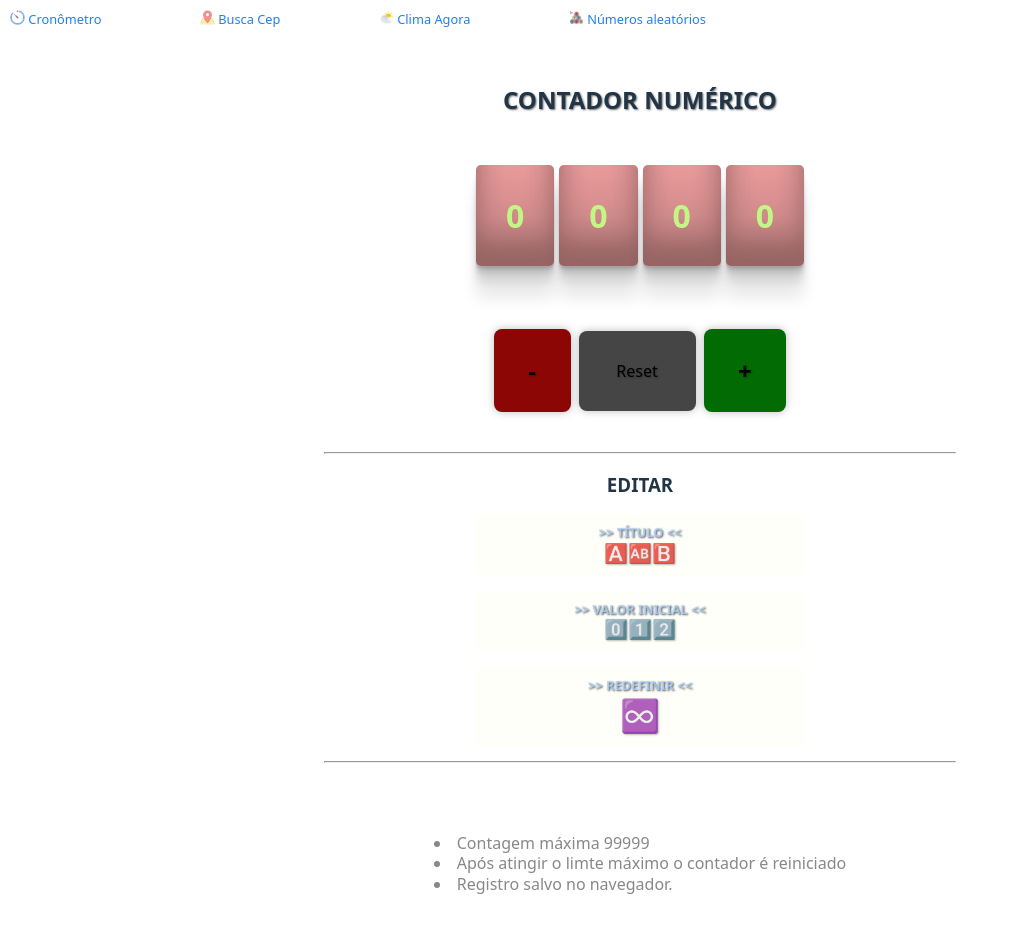
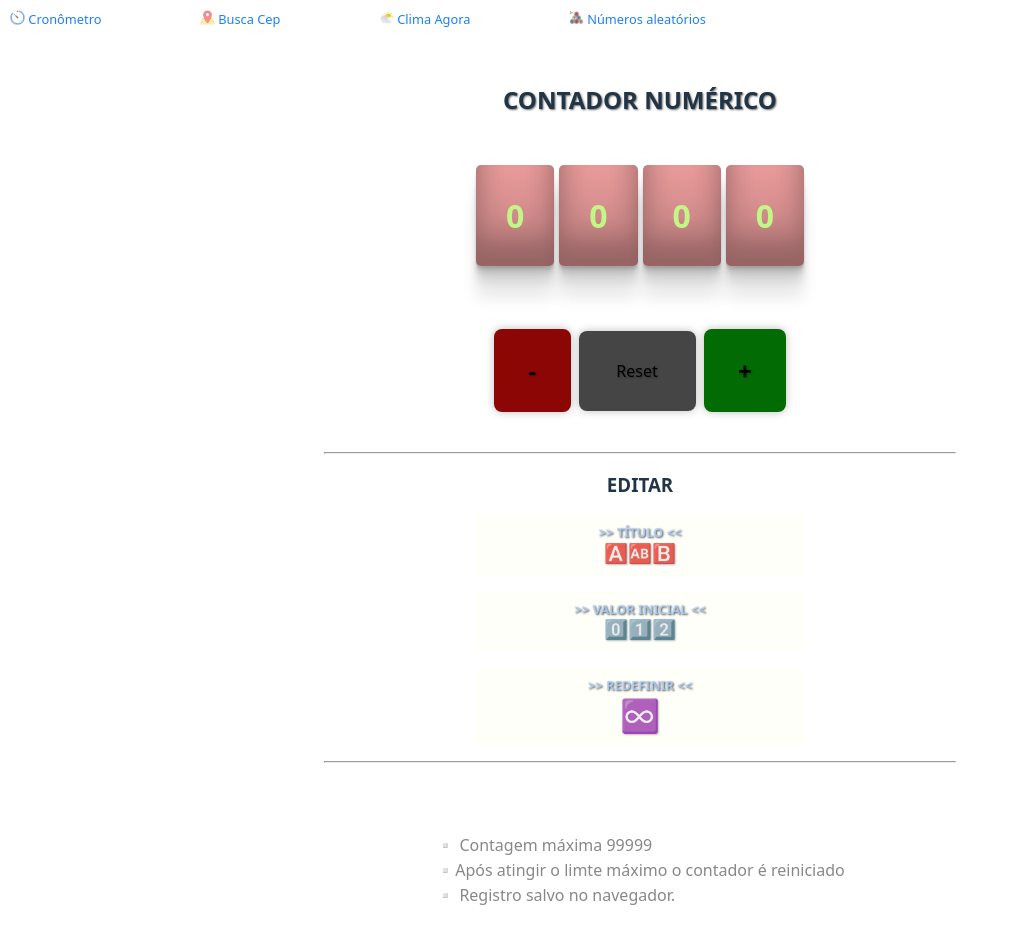
Before and after one commit to lfalvespe/contador, a React (Vite) app: page / in a window 1280 px wide. Shown: the top 952 px of the page, without its empty margins (0-1009 px from the left). Built offline with nearby package versions, Linux system fonts and the light colour scheme.

Commit message:
instructions ul switched to divs

```diff
--- a/components/Instructions.jsx
+++ b/components/Instructions.jsx
@@ -3,11 +3,11 @@ import React from 'react'
 const Instructions = () => {
     return (
         <p className="instructions">
-            <ul>
-                <li>Contagem máxima 99999</li>
-                <li>Após atingir o limte máximo o contador é reiniciado</li>
-                <li>Registro salvo no navegador.</li>
-            </ul>
+            <div className='list'>
+                <div className='line'>▫️ Contagem máxima 99999</div>
+                <div className='line'>▫️Após atingir o limte máximo o contador é reiniciado</div>
+                <div className='line'>▫️ Registro salvo no navegador.</div>
+            </div>
         </p>
     )
 }
--- a/src/App.css
+++ b/src/App.css
@@ -139,19 +139,17 @@ nav a {
   /* background-color: rgb(102, 47, 255); */
 }
 
-.instructions ul {
+.list {
   width: fit-content;
   /* background-color: rgb(20, 20, 20); */
   padding: 0;
   margin: 0 auto;
-  /* list-style: none; */
-  list-style-position: inside;
 }
 
-.instructions li {
+.line {
   /* background-color: yellowgreen; */
-  margin: 0 auto;
-  text-align: justify;
+  line-height: 25px;
+  text-align: left;
 }
 
 footer {
```
